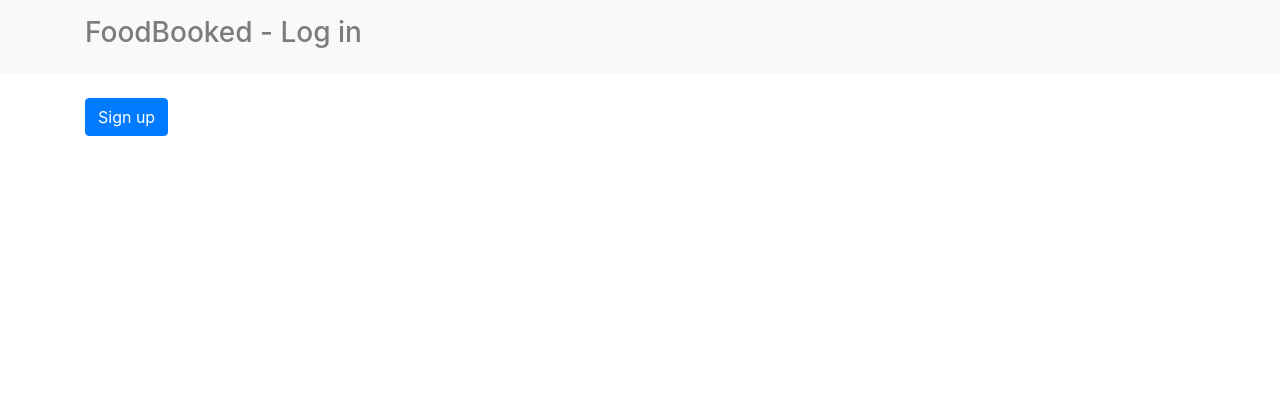
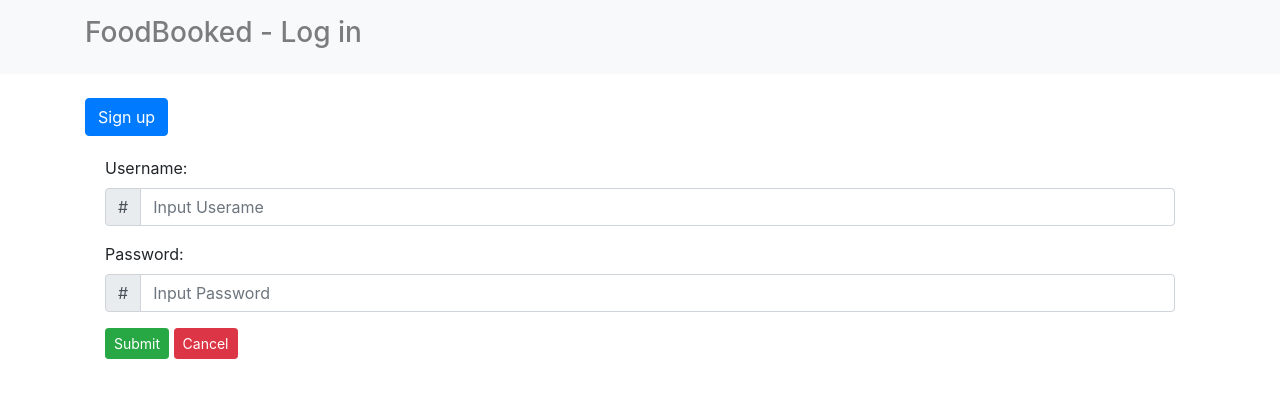
Before and after one commit to it66070267/PSCP_Project_66, a Flask app: page / in a window 1280 px wide. Shown: the top 398 px of the page. Run offline with Flask 3, Linux system fonts and the light colour scheme; some libraries are stand-ins or nearby versions.

Commit message:
update login

```diff
--- a/app.py
+++ b/app.py
@@ -1,5 +1,6 @@
 from flask import Flask, render_template, redirect, url_for, request, flash
 from flask_sqlalchemy import SQLAlchemy
+from flask_login import LoginManager, UserMixin, login_user, login_required, logout_user, current_user
 
 app = Flask(__name__)
 app.secret_key = "djfljdfljfnkjsfhjfshjkfjfjfhjdhfdjhdfu"
@@ -15,6 +16,8 @@
 # app.config["SQLALCHEMY_TRACK_MODIFICATIONS"] = False
 
 db = SQLAlchemy(app)
+login_manager = LoginManager()
+login_manager.init_app(app)
 class Employes(db.Model):
     id = db.Column(db.Integer, primary_key=True, autoincrement=True)
     username = db.Column(db.String(100), nullable=False)
@@ -27,7 +30,7 @@
         self.email = email
         self.password = password
         self.address = address
-class user(db.Model):
+class user(db.Model, UserMixin):
     id = db.Column(db.Integer, primary_key=True, autoincrement=True)
     username = db.Column(db.String(255), nullable=False)
     email = db.Column(db.String(255), nullable=False)
@@ -38,15 +41,40 @@
         self.email = email
         self.password = password
 
-@app.route('/')
+#<----------------- user ------------------>
+#< login >
+@login_manager.user_loader
+def load_user(user_id):
+    return user.query.get(int(user_id))
+
+@app.route('/', methods=['GET', 'POST'])
 def login():
+    if request.method == 'POST':
+        username = request.form['username']
+        password = request.form['password']
+        user = user.query.filter_by(username=username).first()
+        if user and user.password == password:
+            login_user(user)
+            flash('Login successful', 'success')
+            return redirect(url_for('page'))
+        else:
+            flash('Login failed. Check your credentials and try again.', 'danger')
     return render_template('login.html')
 
+#< home >
 @app.route('/page')
+@login_required
 def page():
-    return render_template('page.html')
+    return 'Welcome to your dashboard, {}'.format(current_user.username)
 
+#< logout >
+@app.route('/logout')
+@login_required
+def logout():
+    logout_user()
+    return redirect(url_for('login'))
 
+#< sign up >
 @app.route('/signup', methods=['GET', 'POST'])
 def signup():
     if request.method == 'POST':
@@ -64,11 +92,14 @@
 
     return render_template('signup.html')
 
+#<----------------- employee ------------------>
+#< employee list >
 @app.route('/all_data')
 def index():
     data_employe = Employes.query.all()
     return render_template('index.html', data=data_employe)
 
+#< login employee >
 @app.route('/input_employee', methods=['GET', 'POST'])
 def input_data():
     if request.method == 'POST':
@@ -89,6 +120,7 @@
 
     return render_template('input.html')
 
+#< edit >
 @app.route('/edit/<int:id>')
 def edit_data(id):
     data_employes = Employes.query.get(id)
@@ -109,6 +141,7 @@
 
     return redirect(url_for('index'))
 
+#< delete >
 @app.route('/delete/<int:id>')
 def delete(id):
     data_employe = Employes.query.get(id)
@@ -120,4 +153,5 @@
     return redirect(url_for('index'))
 
 if __name__ == "__main__":
+    db.create_all()
     app.run(debug=True)
--- a/static/style.css
+++ b/static/style.css
@@ -92,3 +92,5 @@
     background: #EFB37A;
 
 }
+
+/*login*/
--- a/templates/base.html
+++ b/templates/base.html
@@ -6,6 +6,8 @@
     <meta name="viewport" content="width=device-width, initial-scale=1.0">
     <title>My Data1 - {% block title %} {% endblock%}</title>
     <link rel="stylesheet" href="https://maxcdn.bootstrapcdn.com/bootstrap/4.0.0/css/bootstrap.min.css" integrity="sha384-Gn5384xqQ1aoWXA+058RXPxPg6fy4IWvTNh0E263XmFcJlSAwiGgFAW/dAiS6JXm" crossorigin="anonymous">
+
+
 </head>
 <body>
     <!-- Navbar -->
--- a/templates/login.html
+++ b/templates/login.html
@@ -6,7 +6,33 @@
 
 {% block body %}
 
-<a href="{{ url_for('signup') }}" class="btn btn-primary">Sign up</a>
+    <a href="{{ url_for('signup') }}" class="btn btn-primary">Sign up</a>
+    <div class="card-body">
+        <form action="{{ url_for('signup') }}" method="POST">
+            <div class="form-group">
+                <label for="username">Username:</label>
+                <div class="input-group">
+                    <div class="input-group-prepend">
+                        <div class="input-group-text">#</div>
+                    </div>
+                    <input type="text" id="username" class="form-control" placeholder="Input Userame" name="username" required>
+                </div>
+            </div>
 
+            <div class="form-group">
+                <label for="telp">Password:</label>
+                <div class="input-group">
+                    <div class="input-group-prepend">
+                        <div class="input-group-text">#</div>
+                    </div>
+                    <input type="password" id="password" class="form-control" placeholder="Input Password" name="password" required>
+                </div>
+            </div>
+            <div class="form-group">
+                <button type="submit" class="btn btn-success btn-sm" name="submit">Submit</button>
+                <button type="reset" class="btn btn-danger btn-sm">Cancel</button>
+            </div>
+        </form>
+    </div>
 
 {% endblock %}
--- a/templates/signup.html
+++ b/templates/signup.html
@@ -9,7 +9,7 @@
 <div class="card-body">
     <form action="{{ url_for('signup') }}" method="POST">
         <div class="form-group">
-            <label for="username">Userame:</label>
+            <label for="username">Username:</label>
             <div class="input-group">
                 <div class="input-group-prepend">
                     <div class="input-group-text">#</div>
```
